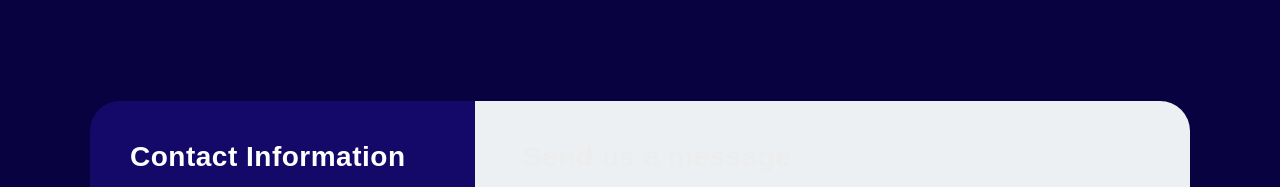
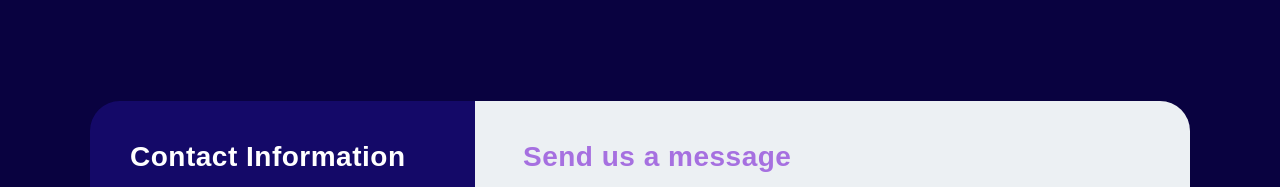
Before and after one commit to PunsaraniUdayanjana/punsaraniudayanjana.github.io, a plain HTML site: page index.html in a window 1280 px wide. Shown: the part 5587-5774 px from the top of the page. Drawn offline with nearby package versions, Linux system fonts and the light colour scheme; some packages are replaced by stand-ins of ours; a script that the page names is missing.

Commit message:
Update stylesheet.css

```diff
--- a/stylesheet.css
+++ b/stylesheet.css
@@ -828,6 +828,7 @@ h5 span{
     margin-left: 23px;
     font-size: 28px;
     letter-spacing: 0.5px;
+    color: rgb(166, 112, 224);
 }
 
 .form-fields{
```
